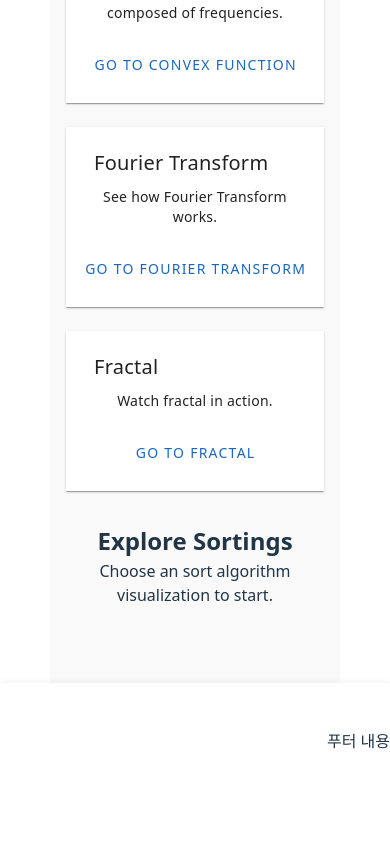
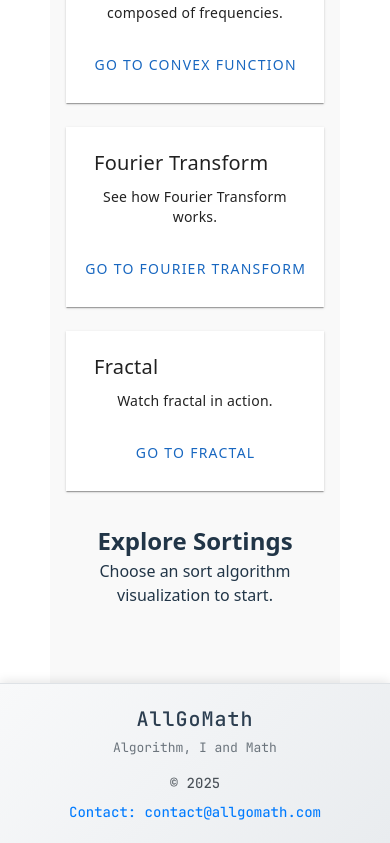
Before and after one commit to YeomYuJun/front_allgo, a Vue app: page / in a window 390 px wide. Shown: the part 883-1726 px from the top of the page. Before the commit the page ends 1636 px from the top, so only its background shows below. Built offline with nearby package versions, Linux system fonts and the light colour scheme.

Commit message:
feat add main footer layout

```diff
--- a/src/components/Home.vue
+++ b/src/components/Home.vue
@@ -307,9 +307,10 @@ const navigateTo = (path) => {
         .textbox5 { display: none; }
     }
     @media (max-width: 900px){
-        .textbox1 { top: 13.6%; }
-        .textbox2 { top: 48%; left: 10.6%; }
-        .textbox4 { top: 64.2%; }
+        .textbox1 { }
+        .textbox3 { display: none; }
+        .textbox2 { }
+        .textbox4 { }
     }
 
     /* 네비게이션 링크 섹션 스타일 추가 */
--- a/src/layout/MainLayout.vue
+++ b/src/layout/MainLayout.vue
@@ -27,11 +27,30 @@
 
         <footer>
             <div class="foot-bt">
-                <p>푸터 내용</p>
+                <div class="footer-content">
+                    <div class="footer-main">
+                        <h3 class="footer-title">AllGoMath</h3>
+                        <p class="footer-subtitle">Algorithm, I and Math</p>
+                    </div>
+                    <div class="footer-info">
+                        <span class="footer-year">© {{ currentYear }}</span>
+                        <span class="footer-divider">|</span>
+                        <a href="mailto:contact@allgomath.com" class="footer-contact">
+                            Contact: contact@allgomath.com
+                        </a>
+                    </div>
+                </div>
             </div>
         </footer>
     </div>
 </template>
+
+<script setup>
+import { computed } from 'vue'
+
+// 현재 년도 자동 계산
+const currentYear = computed(() => new Date().getFullYear())
+</script>
 <style>
 .topbar {
     box-shadow: 0 2px 10px rgba(0, 0, 0, 0.1);
@@ -63,10 +82,104 @@
 }
 
 .foot-bt {
-    box-shadow: 0px 2px 10px rgba(0, 0, 0, 0.1);
-    height: 70px;
+    box-shadow: 0px -2px 10px rgba(0, 0, 0, 0.1);
+    min-height: 80px;
     display: flex;
-    align-items: flex-end;
-    justify-content: flex-end;
+    align-items: center;
+    justify-content: center;
+    background: linear-gradient(135deg, #f8f9fa 0%, #e9ecef 100%);
+    border-top: 1px solid #dee2e6;
+    font-family: 'JetBrains Mono', monospace;
+    padding: 20px 0;
+}
+
+.footer-content {
+    max-width: 1200px;
+    width: 100%;
+    display: flex;
+    justify-content: space-between;
+    align-items: center;
+    padding: 0 50px;
+    flex-wrap: wrap;
+    gap: 20px;
+}
+
+.footer-main {
+    display: flex;
+    flex-direction: column;
+    gap: 4px;
+}
+
+.footer-title {
+    font-size: 22px;
+    font-weight: 600;
+    color: #2c3e50;
+    margin: 0;
+    letter-spacing: 1px;
+}
+
+.footer-subtitle {
+    font-size: 13px;
+    color: #6c757d;
+    margin: 0;
+    font-style: italic;
+}
+
+.footer-info {
+    display: flex;
+    align-items: center;
+    gap: 12px;
+    font-size: 14px;
+    flex-wrap: wrap;
+}
+
+.footer-year {
+    color: #495057;
+    font-weight: 500;
+}
+
+.footer-divider {
+    color: #adb5bd;
+    font-weight: 300;
+}
+
+.footer-contact {
+    color: #007bff;
+    text-decoration: none;
+    transition: all 0.3s ease;
+    font-weight: 500;
+}
+
+.footer-contact:hover {
+    color: #0056b3;
+    text-decoration: underline;
+}
+
+/* 반응형 디자인 */
+@media (max-width: 768px) {
+    .footer-content {
+        flex-direction: column;
+        text-align: center;
+        padding: 0 30px;
+        gap: 16px;
+    }
+
+    .footer-title {
+        font-size: 20px;
+    }
+
+    .footer-info {
+        justify-content: center;
+        flex-wrap: wrap;
+    }
+
+    .footer-divider {
+        display: none;
+    }
+
+    .footer-info {
+        flex-direction: column;
+        gap: 8px;
+    }
 }
 </style>
```
